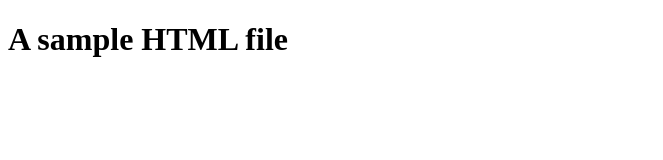
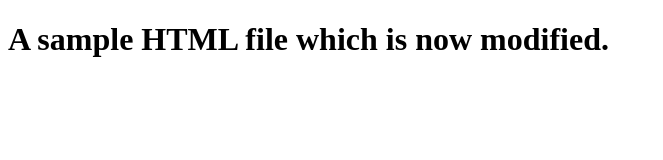
Before and after one commit to deltamvb/Assignment1, a plain HTML site: page index.html in a window 1280 px wide. Shown: the whole page, without its empty margins (0-663 px from the left). Drawn offline with Linux system fonts and the light colour scheme.

Commit message:
Second Push

```diff
--- a/index.html
+++ b/index.html
@@ -5,6 +5,6 @@
     <title>Assignment 1</title>
 </head>
 <body>
-  <h1>A sample HTML file</h1>
+  <h1>A sample HTML file which is now modified.</h1>
 </body>
 </html>
```
